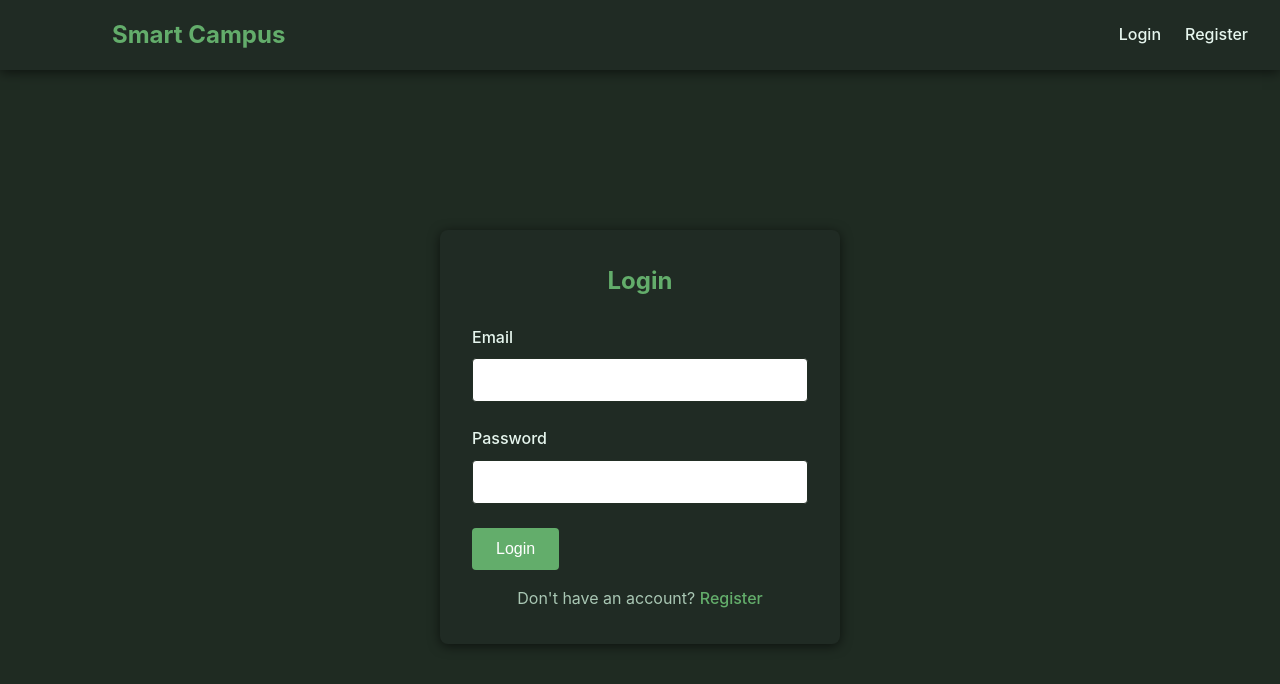
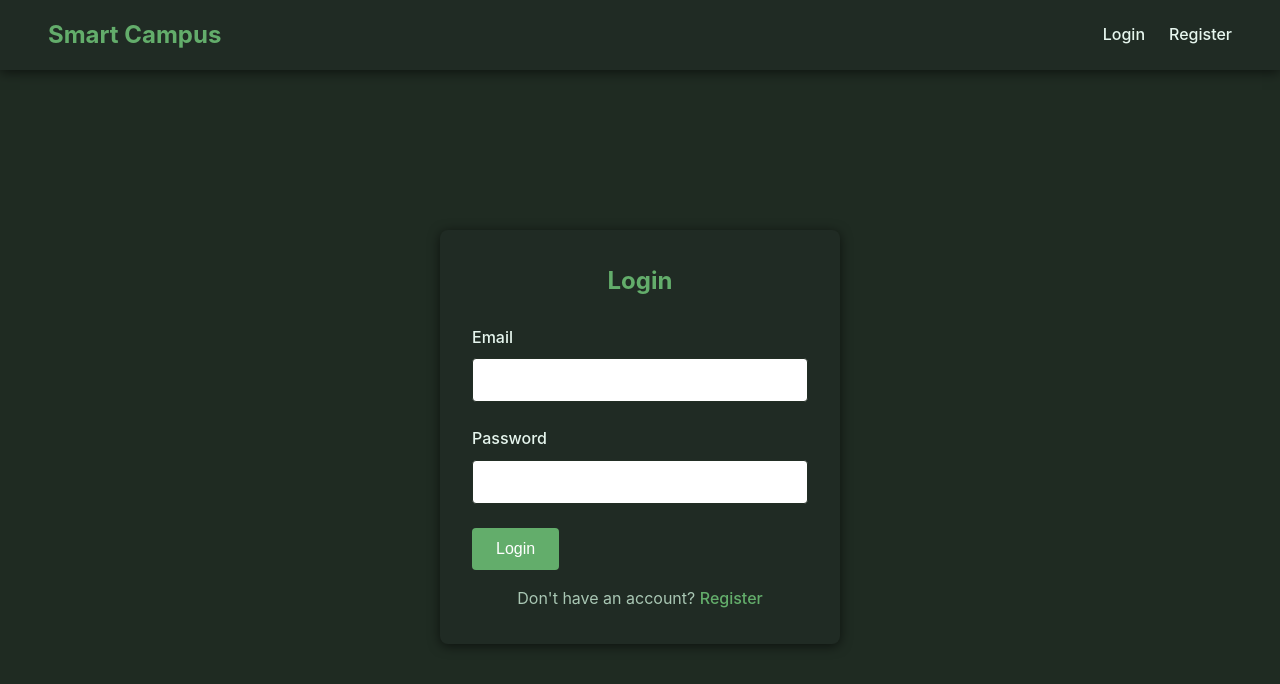
Before and after one commit to Sahrinu/Intro-to-Software, a React (Vite) app in the folder frontend/: page /login in a window 1280 px wide. Shown: the top 684 px of the page. Built offline with nearby package versions, Linux system fonts and the light colour scheme.

Commit message:
navbar position fixed

```diff
--- a/frontend/src/components/Navbar.tsx
+++ b/frontend/src/components/Navbar.tsx
@@ -16,18 +16,20 @@ const Navbar = () => {
         <div className="nav-brand">
           <h1>Smart Campus</h1>
         </div>
-        <div className="nav-links">
-          {user ? (
-            <>
+        {user && (
+          <div className="nav-center">
             <Link to="/dashboard">Dashboard</Link>
             <Link to="/bookings">Bookings</Link>
             <Link to="/events">Events</Link>
             <Link to="/maintenance">Maintenance</Link>
             <Link to="/assistant">AI Assistant</Link>
+          </div>
+        )}
+        <div className="nav-right">
+          {user ? (
             <a href="#" onClick={(e) => { e.preventDefault(); handleLogout(); }}>
               Logout
             </a>
-            </>
           ) : (
             <>
               <Link to="/login">Login</Link>
--- a/frontend/styles/main.css
+++ b/frontend/styles/main.css
@@ -46,8 +46,7 @@ body {
 .nav-container {
     max-width: 1500px;
     margin: 0 auto;
-    margin-left: 5rem;
-    padding: 1rem 2rem;
+    padding: 1rem 3rem;
     display: flex;
     justify-content: space-between;
     align-items: center;
@@ -56,12 +55,53 @@ body {
 .nav-brand h1 {
     color: var(--primary-color);
     font-size: 1.5rem;
+    flex-shrink: 0;
+}
+
+.nav-center {
+    display: flex;
+    gap: 1.5rem;
+    align-items: center;
+    margin-left: 3rem;
+}
+
+.nav-center a {
+    text-decoration: none;
+    color: var(--text-color);
+    font-weight: 500;
+    transition: color 0.3s;
+    cursor: pointer;
+}
+
+.nav-center a:hover {
+    color: var(--primary-color);
+}
+
+.nav-right {
+    display: flex;
+    gap: 1.5rem;
+    align-items: center;
+    flex-shrink: 0;
+    margin-left: auto;
+}
+
+.nav-right a {
+    text-decoration: none;
+    color: var(--text-color);
+    font-weight: 500;
+    transition: color 0.3s;
+    cursor: pointer;
+}
+
+.nav-right a:hover {
+    color: var(--primary-color);
 }
 
 .nav-links {
     display: flex;
     gap: 1.5rem;
     align-items: center;
+    margin-left: auto;
 }
 
 .nav-links a {
@@ -74,6 +114,10 @@ body {
 
 .nav-links a:hover {
     color: var(--primary-color);
+}
+
+.nav-links a:last-child {
+    margin-left: 1rem;
 }
 
 /* Main Content */
```
Lines whose indentation alone changed are shown as unchanged.
